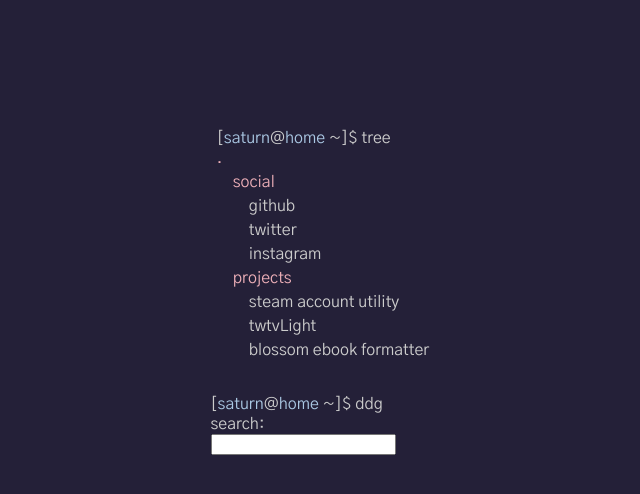
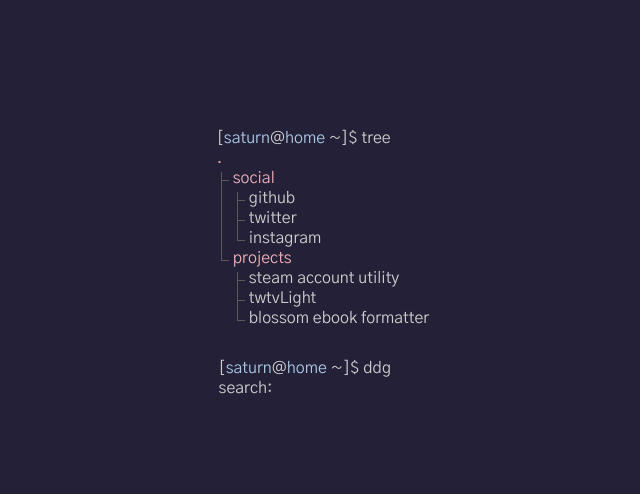
Before and after one commit to saturncries/saturncries.github.io, a plain HTML site: page index.html in a window 1280 px wide. Shown: the whole page, without its empty margins (337-977 px from the left). Drawn offline with Linux system fonts and the light colour scheme.

Commit message:
CSS Update

```diff
--- a/index.html
+++ b/index.html
@@ -28,7 +28,7 @@
 
         <div id="ddg-search">
             <p>[<a class="blue">saturn</a>@<a class="blue">home</a> ~]$ ddg</p>
-            <p>search:</p> <input type="text">
+            <p>search: <input type="text"></p>
         </div>
     </main>
 </body>
--- a/style.css
+++ b/style.css
@@ -32,7 +32,7 @@
     --blue: #aac7e3;
     --pink: #EDAFB8;
     --white: #ccc;
-    --tree: solid 1px #ccc;
+    --tree: solid 1px rgb(90, 90, 90);
   }
 
   body {
@@ -57,9 +57,31 @@
     color: var(--white);
     text-decoration: none;
   }
+  li {
+    position: relative;
+    margin-left: 1em;
+  }
 
-  li {
-    margin: 4px 0 4px 1em;
+  li::before, li::after {
+      content: "";
+      position: absolute;
+      left: -0.75rem;
+  }
+
+  li::before {
+      border-top: var(--tree);
+      top: 0.75rem;
+      width: 0.5rem;
+  }
+
+  li::after {
+      border-left: var(--tree);
+      height: 100%;
+      top: 0.25rem;
+  }
+
+  li:last-child::after {
+      height: 0.5rem;
   }
 
   .blue {
@@ -81,5 +103,16 @@
   }
 
   #ddg-search {
-    margin: 30px 0 0 0;
+    align-self: center;
+    margin: 30px 0 0 70px;
   }
+
+  input[type=text]{
+    background-color: var(--background);
+    color: var(--white);
+    border: none;
+  }
+
+  input[type=text]:focus {
+    outline: none;
+  }
```
Also changed, not shown: 1 other file.
